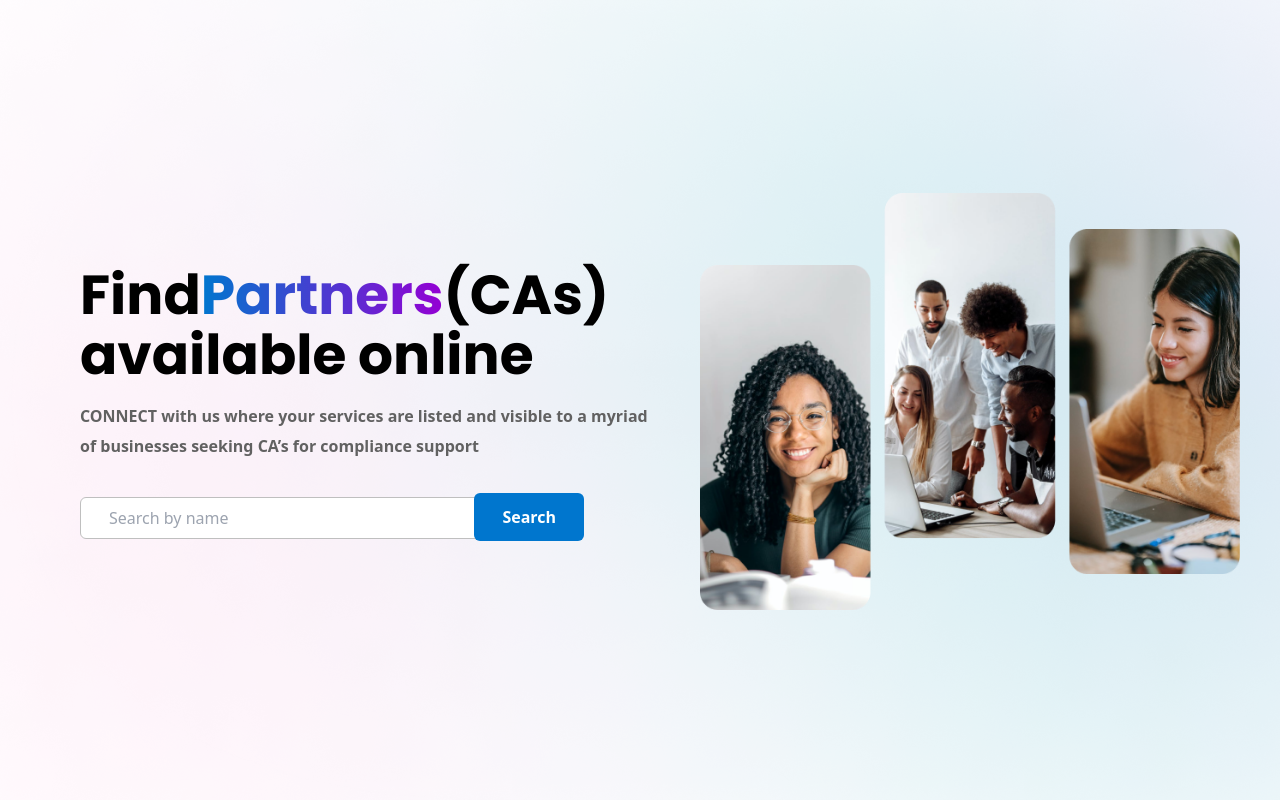
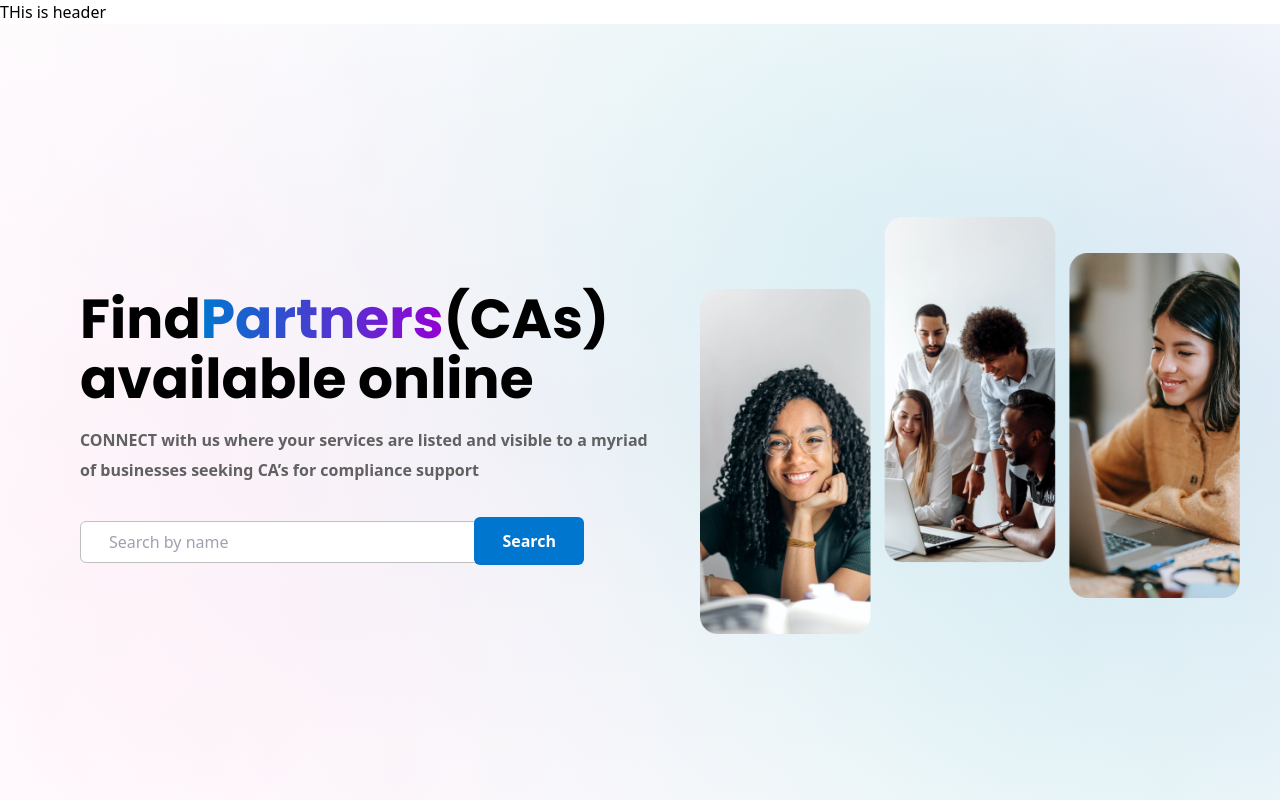
Before and after one commit to abid365/filesure-assignment, a React (Vite) app: page / in a window 1280 px wide. Shown: the top 800 px of the page. Built offline with nearby package versions, Linux system fonts and the light colour scheme; no server answers.

Commit message:
dynamic data loaded

```diff
--- a/package.json
+++ b/package.json
@@ -11,9 +11,13 @@
   },
   "dependencies": {
     "axios": "^1.6.2",
+    "localforage": "^1.10.0",
+    "match-sorter": "^6.3.1",
     "react": "^18.2.0",
     "react-dom": "^18.2.0",
-    "react-icons": "^4.12.0"
+    "react-icons": "^4.12.0",
+    "react-router-dom": "^6.19.0",
+    "sort-by": "^1.2.0"
   },
   "devDependencies": {
     "@types/react": "^18.2.37",
--- a/src/App.jsx
+++ b/src/App.jsx
@@ -1,5 +1,6 @@
 import AllInOnePlatform from "./blocks/AllInOnePlatform";
 import Footer from "./blocks/Footer";
+import Header from "./blocks/Header";
 import Hero from "./blocks/Hero";
 import WantToJoinUs from "./blocks/WantToJoinUs";
 
@@ -9,7 +10,6 @@ function App() {
       <Hero />
       <WantToJoinUs />
       <AllInOnePlatform />
-      <Footer />
     </>
   );
 }
--- /dev/null
+++ b/src/Layout/Main.jsx
@@ -0,0 +1,16 @@
+import React from "react";
+import Header from "../blocks/Header";
+import { Outlet } from "react-router-dom";
+import Footer from "../blocks/Footer";
+
+const Main = () => {
+  return (
+    <div>
+      <Header />
+      <Outlet />
+      <Footer />
+    </div>
+  );
+};
+
+export default Main;
--- a/src/blocks/Header.jsx
+++ b/src/blocks/Header.jsx
@@ -1,7 +1,7 @@
 import React from "react";
 
 const Header = () => {
-  return <div></div>;
+  return <div>THis is header</div>;
 };
 
 export default Header;
--- a/src/components/CaDetails.jsx
+++ b/src/components/CaDetails.jsx
@@ -1,6 +1,9 @@
 import React from "react";
+import { useLoaderData } from "react-router-dom";
 
 const CaDetails = () => {
+  const caDetails = useLoaderData();
+  console.log(caDetails);
   return <div></div>;
 };
 
--- a/src/components/SingleCard.jsx
+++ b/src/components/SingleCard.jsx
@@ -1,11 +1,13 @@
 import React, { useState } from "react";
+import { Link } from "react-router-dom";
 
 const SingleCard = ({ data }) => {
-  const { intro, about, deliveryTime, price, id } = data;
+  const { intro, about, deliveryTime, price, id, _id } = data;
 
   const arrPrefix = ["", "st", "nd", "rd", "th", "th", "th"];
 
   return (
+    <Link to={`/ca/${_id}`}>
       <div className="border border-[#e2e2e2] bg-white rounded-lg shadow-md px-6 py-8 w-72 relative">
         <div>
           <h1 className="text-center text-sm font-bold py-1">{intro}</h1>
@@ -17,7 +19,9 @@ const SingleCard = ({ data }) => {
             <p className="text-black text-xs w-2/3">{deliveryTime}</p>
           </div>
           <div>
-          <h1 className="text-[14px] font-bold text-[#FF6666]">Penalty Fees</h1>
+            <h1 className="text-[14px] font-bold text-[#FF6666]">
+              Penalty Fees
+            </h1>
             <p className="text-black text-xs">
               <span className="font-bold">{price}</span> per month.
             </p>
@@ -36,6 +40,7 @@ const SingleCard = ({ data }) => {
           </div>
         </div>
       </div>
+    </Link>
   );
 };
 
--- a/src/main.jsx
+++ b/src/main.jsx
@@ -2,11 +2,38 @@ import React from "react";
 import ReactDOM from "react-dom/client";
 import App from "./App.jsx";
 import "./index.css";
+import { RouterProvider, createBrowserRouter } from "react-router-dom";
+import CaDetails from "./components/CaDetails.jsx";
+import Main from "./Layout/Main.jsx";
+import { caUrl } from "./api/caApi.js";
+
+const router = createBrowserRouter([
+  {
+    path: "/",
+    element: <Main />,
+    children: [
+      {
+        path: "/",
+        element: <App />,
+      },
+      {
+        path: "ca/:id",
+        element: <CaDetails />,
+        loader: async ({ params }) => {
+          const res = await fetch(caUrl);
+          const data = await res.json();
+          const caDetails = data.find((details) => details._id === params.id);
+          return caDetails;
+        },
+      },
+    ],
+  },
+]);
 
 ReactDOM.createRoot(document.getElementById("root")).render(
   <React.StrictMode>
     <div className="max-w-[1536px]">
-      <App />
+      <RouterProvider router={router} />
     </div>
   </React.StrictMode>
 );
```
Also changed, not shown: 1 other file (tests, documents, lock files or other folders). Lines whose indentation alone changed are shown as unchanged.
